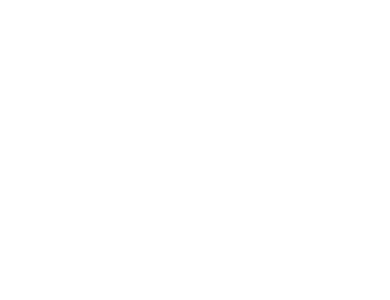
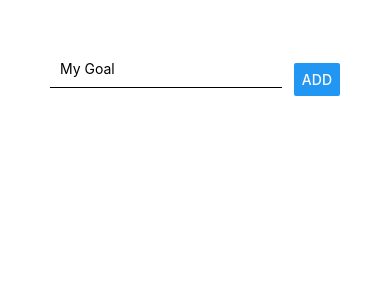
Before and after one commit to OnoprienkoArtem/RN-app-goalsList, a React Native app: screen / in a window 390 px wide. Shown: the top 300 px of the page. Built offline with nearby package versions, Linux system fonts and the light colour scheme.

Commit message:
pass method like props

```diff
--- a/App.js
+++ b/App.js
@@ -2,15 +2,10 @@
 import { StyleSheet, Text, View, Button, TextInput, ScrollView, FlatList } from 'react-native';
 
 import GoalItem from './components/GoalItem';
+import GoalInput from './components/GoalInput';
 
 export default function App() {
-  const [enteredGoal, setEnteredGoal] = useState('');
   const [courseGoals, setCourseGoals] = useState([]);
-
-
-  const goalInputHandler = enteredText => {
-    setEnteredGoal(enteredText);
-  };
 
   const addGoalHandler = () => {
     goalInputHandler('');
@@ -22,6 +17,7 @@
 
   return (
     <View style={styles.container}>
+      <GoalInput onAddGoal={addGoalHandler}/>
       <FlatList
         data={courseGoals}
         renderItem={itemData => <GoalItem title={itemData.item.value} />}
--- a/components/GoalInput.js
+++ b/components/GoalInput.js
@@ -1,7 +1,13 @@
-import React from 'react';
+import React, { useState } from 'react';
 import { View, StyleSheet, Button, TextInput } from 'react-native'
 
 const GoalInput = props => {
+    const [enteredGoal, setEnteredGoal] = useState('');
+
+    const goalInputHandler = enteredText => {
+        setEnteredGoal(enteredText);
+    };
+
     return (
         <View style={styles.listInput}>
             <TextInput
@@ -10,7 +16,7 @@
                 onChangeText={goalInputHandler}
                 value={enteredGoal}
             />
-            <Button title="ADD" onPress={addGoalHandler} />
+            <Button title="ADD" onPress={props.onAddGoal} />
         </View>
     )
 }
@@ -27,7 +33,7 @@
         borderBottomWidth: 1,
         padding: 10,
         marginBottom: 20
-      }
+    }
 });
 
 export default GoalInput;
```
